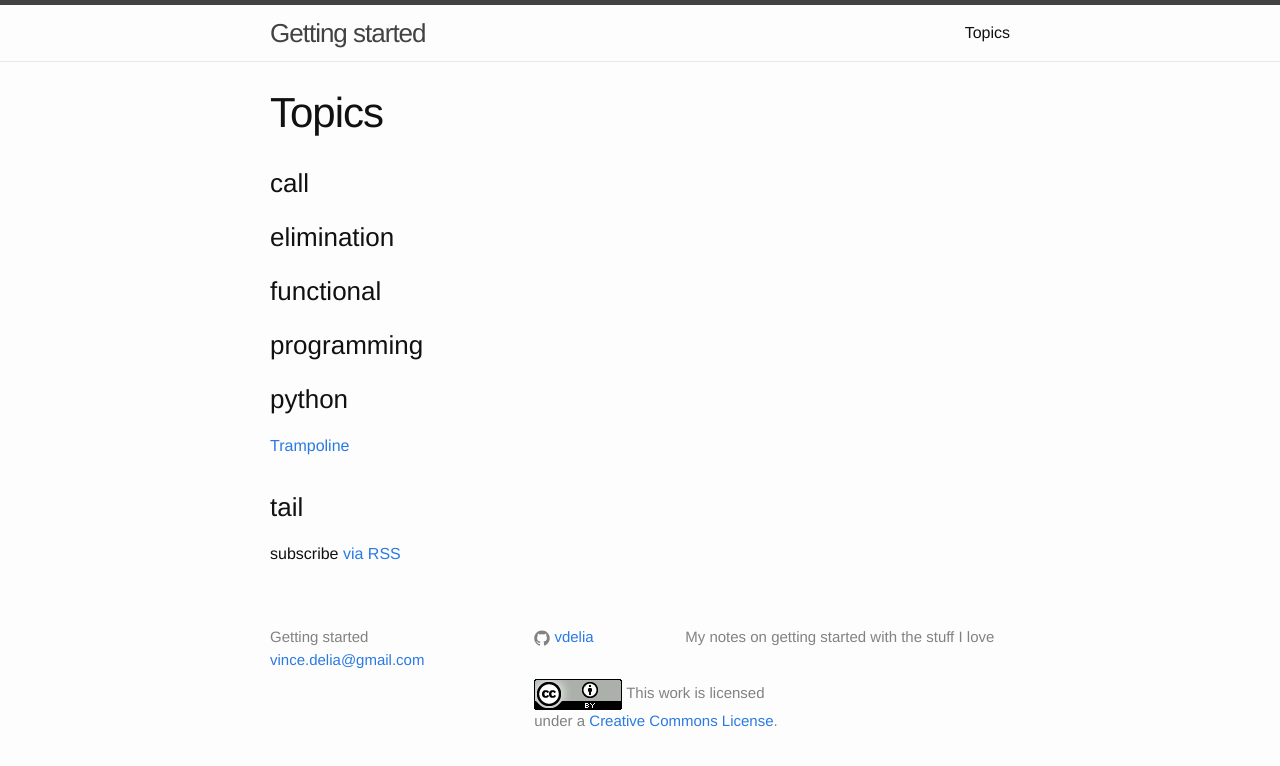
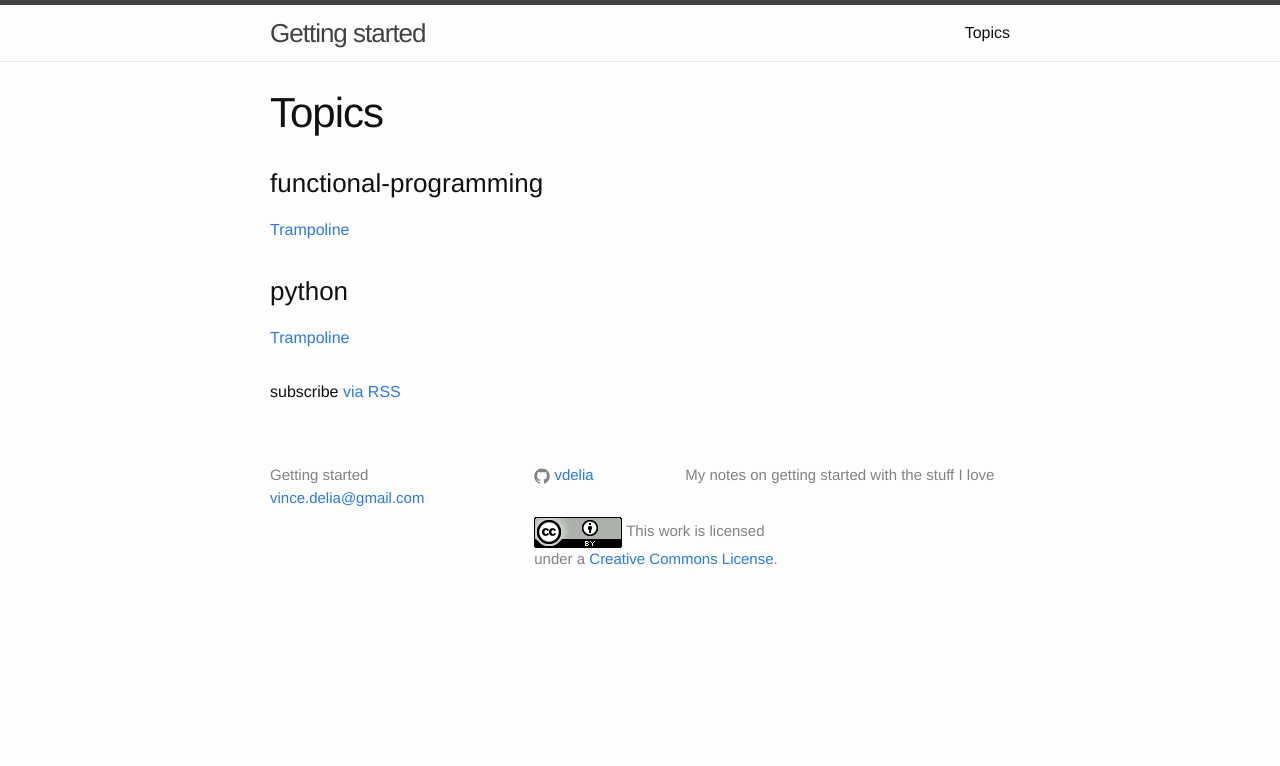
Before and after one commit to vdelia/vdelia.github.io, a Jekyll site: the page built from topics.html, in a window 1280 px wide. Shown: the top 766 px of the page. Built offline with Jekyll 4.4.1, drawn with Linux system fonts in a browser that asks for light colours.

Commit message:
fix tags

```diff
--- a/_posts/2015-06-26-trampoline.md
+++ b/_posts/2015-06-26-trampoline.md
@@ -4,9 +4,8 @@ title:  "Trampoline"
 date:   2015-06-26 23:58:58
 categories: [functional, trampoline]
 tags:
-  - functional programming
+  - functional-programming
   - python
-  - tail call elimination
 ---
 
 
```
